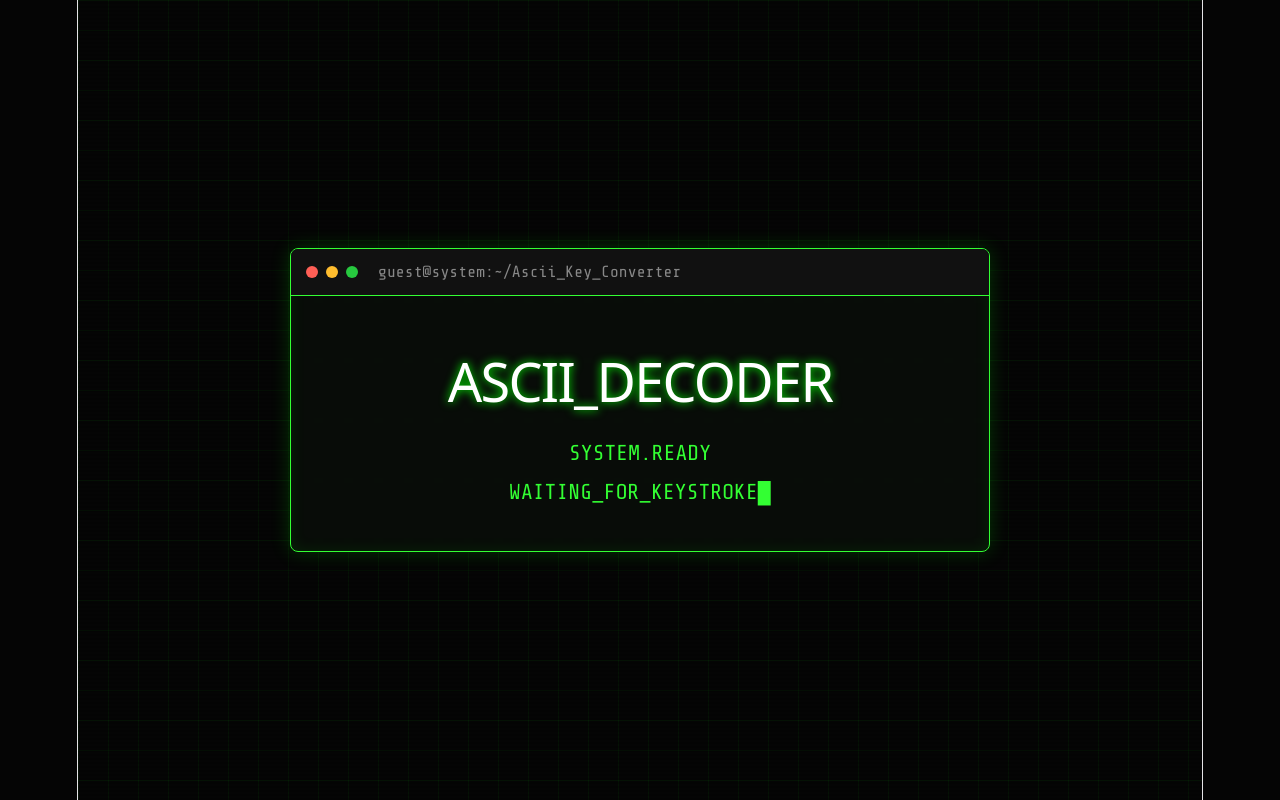
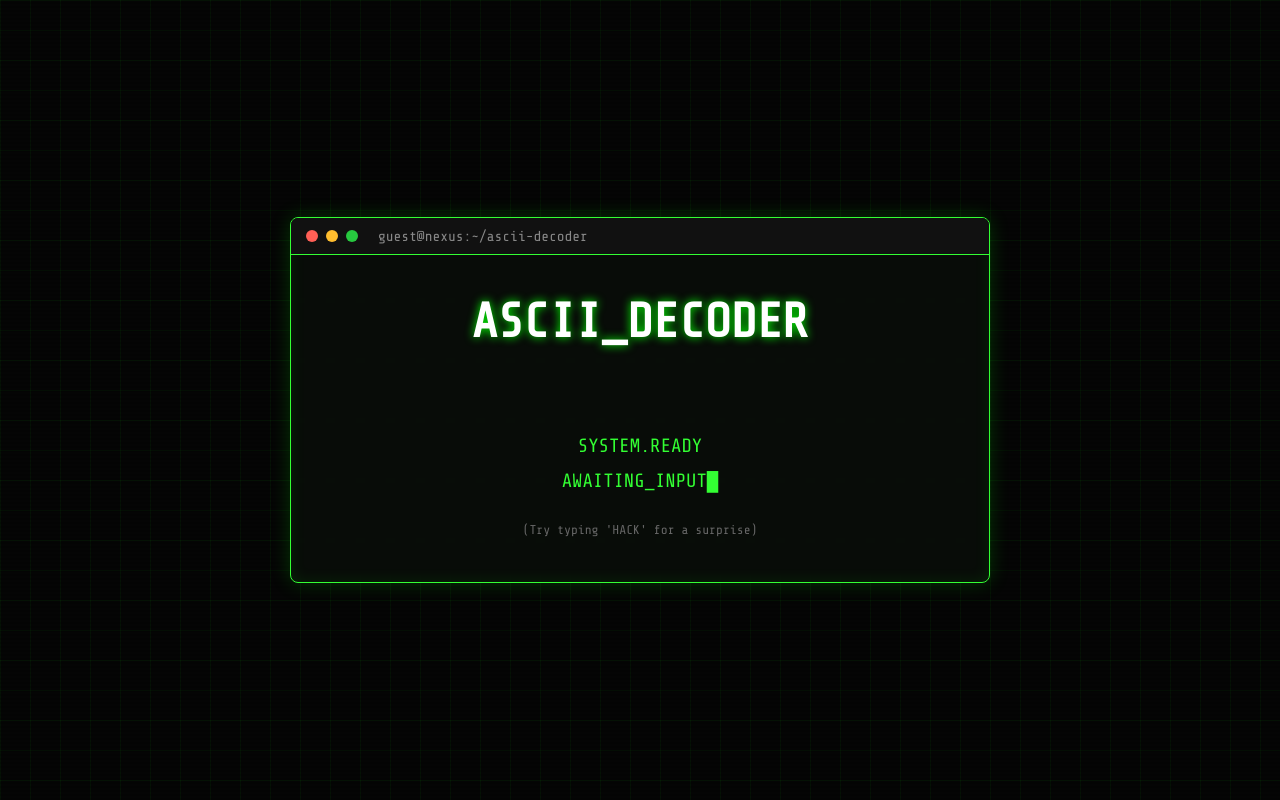
Before and after one commit to Angkon-Kar/ascii-converter, a React (Vite) app in the folder ascii-converter/: page / in a window 1280 px wide. Built offline with nearby package versions, Linux system fonts and the light colour scheme.

Commit message:
ASCII converter app update

```diff
--- a/ascii-converter/src/App.jsx
+++ b/ascii-converter/src/App.jsx
@@ -1,9 +1,34 @@
-import { useState, useEffect } from 'react';
+import { useState, useEffect, useRef } from 'react';
 import './App.css';
 
 function App() {
   const [keyInfo, setKeyInfo] = useState(null);
   const [isGlitching, setIsGlitching] = useState(false);
+  const [history, setHistory] = useState([]);
+  const [easterEgg, setEasterEgg] = useState(false);
+
+  // Ref used to track sequence without re-rendering every time
+  const sequenceRef = useRef("");
+
+  // Sound Generator (Web Audio API - No external files needed!)
+  const playSound = () => {
+    try {
+      const audioCtx = new (window.AudioContext || window.webkitAudioContext)();
+      const osc = audioCtx.createOscillator();
+      const gain = audioCtx.createGain();
+      osc.type = 'square';
+      osc.frequency.setValueAtTime(800, audioCtx.currentTime);
+      osc.frequency.exponentialRampToValueAtTime(300, audioCtx.currentTime + 0.05);
+      gain.gain.setValueAtTime(0.05, audioCtx.currentTime);
+      gain.gain.exponentialRampToValueAtTime(0.001, audioCtx.currentTime + 0.1);
+      osc.connect(gain);
+      gain.connect(audioCtx.destination);
+      osc.start();
+      osc.stop(audioCtx.currentTime + 0.1);
+    } catch (error) {
+      console.log("Audio not supported in this browser");
+    }
+  };
 
   useEffect(() => {
     const handleKeyDown = (event) => {
@@ -11,13 +36,44 @@ function App() {
         event.preventDefault();
       }
 
+      // Play sound on press
+      playSound();
+
+      const currentKey = event.key === ' ' ? 'Space' : event.key;
+      const asciiVal = event.keyCode;
+      const hexVal = asciiVal.toString(16).toUpperCase();
+      const binVal = asciiVal.toString(2).padStart(8, '0');
+
       setKeyInfo({
-        key: event.key === ' ' ? 'Space' : event.key,
-        ascii: event.keyCode
+        key: currentKey,
+        ascii: asciiVal,
+        hex: hexVal,
+        bin: binVal
       });
 
+      // Update History Log (Keep last 5)
+      setHistory(prev => {
+        const newLog = `> [${currentKey}] INTERCEPTED : ASCII ${asciiVal} | HEX ${hexVal}`;
+        return [newLog, ...prev].slice(0, 5);
+      });
+
+      // Easter Egg Logic: Track "HACK"
+      const char = event.key.toUpperCase();
+      if (char.length === 1) { // Only track single letters
+        sequenceRef.current += char;
+        if (sequenceRef.current.length > 10) {
+          sequenceRef.current = sequenceRef.current.slice(-10);
+        }
+        if (sequenceRef.current.includes("HACK")) {
+          setEasterEgg(true);
+          sequenceRef.current = ""; // Reset after trigger
+          setTimeout(() => setEasterEgg(false), 3500); // Hide after 3.5s
+        }
+      }
+
+      // Trigger Glitch Animation
       setIsGlitching(true);
-      setTimeout(() => setIsGlitching(false), 200);
+      setTimeout(() => setIsGlitching(false), 150);
     };
 
     window.addEventListener('keydown', handleKeyDown);
@@ -27,6 +83,15 @@ function App() {
   return (
     <div className="app-container">
       <div className="scanlines"></div>
+
+      {/* Easter Egg Overlay */}
+      {easterEgg && (
+        <div className="easter-egg-overlay">
+          <h1 className="glitch-title easter-text" data-text="SYSTEM COMPROMISED">SYSTEM COMPROMISED</h1>
+          <p className="easter-subtext">UNAUTHORIZED ACCESS DETECTED...</p>
+        </div>
+      )}
+
       <div className="terminal-window">
         <header className="terminal-header">
           <div className="window-controls">
@@ -34,25 +99,26 @@ function App() {
             <span className="dot yellow"></span>
             <span className="dot green"></span>
           </div>
-          {/* Ekhane name change kora hoyeche */}
-          <p className="terminal-path">guest@system:~/Ascii_Key_Converter</p>
+          <p className="terminal-path">guest@nexus:~/ascii-decoder</p>
         </header>
 
         <div className="terminal-body">
           <h1
             className={`glitch-title ${isGlitching ? 'glitch-active' : ''}`}
-            data-text="ASCII_KEY_CONVERTER"
+            data-text="ASCII_DECODER"
           >
             ASCII_DECODER
           </h1>
 
           <div className="display-area">
             {keyInfo ? (
-              <div className="data-box">
+              <div className="active-interface">
+                <div className="data-grid">
+
+                  {/* INPUT KEY */}
                   <div className="data-block">
                     <span className="data-label">INPUT_KEY</span>
                     <div className="hologram-box">
-                    {/* Text boro hole extra class add hobe */}
                       <span className={`key-text ${keyInfo.key.length > 3 ? 'long-text' : ''}`}>
                         {keyInfo.key}
                       </span>
@@ -60,22 +126,49 @@ function App() {
                     </div>
                   </div>
 
-                <div className="connection">
-                  <span className="arrow">⟿</span>
-                </div>
-
+                  {/* ASCII VALUE */}
                   <div className="data-block">
-                  <span className="data-label">DECIMAL_VAL</span>
+                    <span className="data-label">DECIMAL (ASCII)</span>
                     <div className="hologram-box success-box">
                       <span className="ascii-text">{keyInfo.ascii}</span>
                       <div className="scanner"></div>
                     </div>
                   </div>
+
+                  {/* HEX VALUE */}
+                  <div className="data-block">
+                    <span className="data-label">HEXADECIMAL</span>
+                    <div className="hologram-box alt-box">
+                      <span className="hex-text">{keyInfo.hex}</span>
+                      <div className="scanner"></div>
+                    </div>
+                  </div>
+
+                  {/* BINARY VALUE */}
+                  <div className="data-block">
+                    <span className="data-label">BINARY</span>
+                    <div className="hologram-box alt-box">
+                      <span className="bin-text">{keyInfo.bin}</span>
+                      <div className="scanner"></div>
+                    </div>
+                  </div>
+
+                </div>
+
+                {/* HISTORY LOG */}
+                <div className="history-log">
+                  <p className="log-header">--- REALTIME INTERCEPT LOG ---</p>
+                  {history.map((log, index) => (
+                    <p key={index} className="log-entry">{log}</p>
+                  ))}
+                </div>
+
               </div>
             ) : (
               <div className="idle-state">
                 <p>SYSTEM.READY</p>
-                <p>WAITING_FOR_KEYSTROKE<span className="blinking-cursor">█</span></p>
+                <p>AWAITING_INPUT<span className="blinking-cursor">█</span></p>
+                <p className="hint-text">(Try typing 'HACK' for a surprise)</p>
               </div>
             )}
           </div>
--- a/ascii-converter/src/index.css
+++ b/ascii-converter/src/index.css
@@ -1,111 +1,188 @@
-:root {
-  --text: #6b6375;
-  --text-h: #08060d;
-  --bg: #fff;
-  --border: #e5e4e7;
-  --code-bg: #f4f3ec;
-  --accent: #aa3bff;
-  --accent-bg: rgba(170, 59, 255, 0.1);
-  --accent-border: rgba(170, 59, 255, 0.5);
-  --social-bg: rgba(244, 243, 236, 0.5);
-  --shadow:
-    rgba(0, 0, 0, 0.1) 0 10px 15px -3px, rgba(0, 0, 0, 0.05) 0 4px 6px -2px;
+@import url('https://fonts.googleapis.com/css2?family=Share+Tech+Mono&display=swap');
 
-  --sans: system-ui, 'Segoe UI', Roboto, sans-serif;
-  --heading: system-ui, 'Segoe UI', Roboto, sans-serif;
-  --mono: ui-monospace, Consolas, monospace;
-
-  font: 18px/145% var(--sans);
-  letter-spacing: 0.18px;
-  color-scheme: light dark;
-  color: var(--text);
-  background: var(--bg);
-  font-synthesis: none;
-  text-rendering: optimizeLegibility;
-  -webkit-font-smoothing: antialiased;
-  -moz-osx-font-smoothing: grayscale;
-
-  @media (max-width: 1024px) {
-    font-size: 16px;
-  }
-}
-
-@media (prefers-color-scheme: dark) {
-  :root {
-    --text: #9ca3af;
-    --text-h: #f3f4f6;
-    --bg: #16171d;
-    --border: #2e303a;
-    --code-bg: #1f2028;
-    --accent: #c084fc;
-    --accent-bg: rgba(192, 132, 252, 0.15);
-    --accent-border: rgba(192, 132, 252, 0.5);
-    --social-bg: rgba(47, 48, 58, 0.5);
-    --shadow:
-      rgba(0, 0, 0, 0.4) 0 10px 15px -3px, rgba(0, 0, 0, 0.25) 0 4px 6px -2px;
-  }
-
-  #social .button-icon {
-    filter: invert(1) brightness(2);
-  }
+* {
+  box-sizing: border-box;
+  margin: 0;
+  padding: 0;
 }
 
 body {
-  margin: 0;
+  background-color: #050505;
+  color: #0f0;
+  font-family: 'Share Tech Mono', monospace;
+  overflow: hidden;
 }
 
-#root {
-  width: 1126px;
-  max-width: 100%;
-  margin: 0 auto;
-  text-align: center;
-  border-inline: 1px solid var(--border);
-  min-height: 100svh;
+.app-container {
+  display: flex;
+  align-items: center;
+  justify-content: center;
+  min-height: 100vh;
+  background-image:
+    linear-gradient(rgba(0, 255, 0, 0.05) 1px, transparent 1px),
+    linear-gradient(90deg, rgba(0, 255, 0, 0.05) 1px, transparent 1px);
+  background-size: 30px 30px;
+  position: relative;
+}
+
+.scanlines {
+  position: absolute;
+  top: 0; left: 0; width: 100%; height: 100%;
+  background: linear-gradient(to bottom, rgba(255,255,255,0), rgba(255,255,255,0) 50%, rgba(0,0,0,0.2) 50%, rgba(0,0,0,0.2));
+  background-size: 100% 4px;
+  pointer-events: none;
+  z-index: 10;
+}
+
+/* Easter Egg Overlay */
+.easter-egg-overlay {
+  position: absolute;
+  top: 0; left: 0; width: 100%; height: 100%;
+  background: rgba(255, 0, 0, 0.85);
+  z-index: 999;
   display: flex;
   flex-direction: column;
-  box-sizing: border-box;
+  align-items: center;
+  justify-content: center;
+  animation: bgFlash 0.5s infinite alternate;
 }
 
-h1,
-h2 {
-  font-family: var(--heading);
-  font-weight: 500;
-  color: var(--text-h);
+@keyframes bgFlash {
+  from { background: rgba(150, 0, 0, 0.9); }
+  to { background: rgba(255, 0, 0, 0.95); }
 }
 
-h1 {
-  font-size: 56px;
-  letter-spacing: -1.68px;
-  margin: 32px 0;
-  @media (max-width: 1024px) {
-    font-size: 36px;
-    margin: 20px 0;
-  }
+.easter-text {
+  font-size: 4rem;
+  color: #fff;
+  text-shadow: 0 0 20px #fff;
 }
-h2 {
-  font-size: 24px;
-  line-height: 118%;
-  letter-spacing: -0.24px;
-  margin: 0 0 8px;
-  @media (max-width: 1024px) {
-    font-size: 20px;
-  }
-}
-p {
-  margin: 0;
+.easter-subtext {
+  font-size: 1.5rem;
+  color: #fff;
+  margin-top: 10px;
+  letter-spacing: 3px;
 }
 
-code,
-.counter {
-  font-family: var(--mono);
-  display: inline-flex;
-  border-radius: 4px;
-  color: var(--text-h);
+/* Terminal Window */
+.terminal-window {
+  width: 90%;
+  max-width: 800px;
+  background: rgba(10, 15, 10, 0.85);
+  border: 1px solid #33ff33;
+  border-radius: 8px;
+  box-shadow: 0 0 20px rgba(0, 255, 0, 0.2), inset 0 0 15px rgba(0, 255, 0, 0.1);
+  backdrop-filter: blur(5px);
+  z-index: 20;
 }
 
-code {
-  font-size: 15px;
-  line-height: 135%;
-  padding: 4px 8px;
-  background: var(--code-bg);
+.terminal-header {
+  background: #111;
+  padding: 10px 15px;
+  display: flex;
+  align-items: center;
+  border-bottom: 1px solid #33ff33;
 }
+
+.window-controls { display: flex; gap: 8px; }
+.dot { width: 12px; height: 12px; border-radius: 50%; }
+.red { background: #ff5f56; }
+.yellow { background: #ffbd2e; }
+.green { background: #27c93f; }
+
+.terminal-path { margin-left: 20px; color: #888; font-size: 0.9rem; }
+.terminal-body { padding: 30px; text-align: center; }
+
+/* Glitch Title */
+.glitch-title {
+  font-size: 2.5rem;
+  color: #fff;
+  text-shadow: 0 0 10px #0f0;
+  margin-bottom: 30px;
+  position: relative;
+  display: inline-block;
+}
+.glitch-active { animation: glitch 0.2s cubic-bezier(.25, .46, .45, .94) both infinite; }
+
+@keyframes glitch {
+  0% { transform: translate(0) }
+  20% { transform: translate(-3px, 3px) }
+  40% { transform: translate(-3px, -3px) }
+  60% { transform: translate(3px, 3px) }
+  80% { transform: translate(3px, -3px) }
+  100% { transform: translate(0) }
+}
+
+/* Data Display */
+.active-interface { display: flex; flex-direction: column; align-items: center; }
+
+.data-grid {
+  display: grid;
+  grid-template-columns: 1fr 1fr;
+  gap: 20px 40px;
+  margin-bottom: 30px;
+}
+
+.data-block { display: flex; flex-direction: column; align-items: center; }
+.data-label { color: #33ff33; margin-bottom: 10px; letter-spacing: 2px; font-size: 0.85rem; }
+
+/* Hologram Boxes */
+.hologram-box {
+  position: relative;
+  width: 140px;
+  height: 90px;
+  display: flex;
+  justify-content: center;
+  align-items: center;
+  border: 1px solid #00f3ff;
+  background: rgba(0, 243, 255, 0.05);
+  box-shadow: 0 0 10px rgba(0, 243, 255, 0.2), inset 0 0 10px rgba(0, 243, 255, 0.1);
+  border-radius: 6px;
+  overflow: hidden;
+}
+
+.success-box {
+  border-color: #33ff33;
+  background: rgba(51, 255, 51, 0.05);
+  box-shadow: 0 0 10px rgba(51, 255, 51, 0.2), inset 0 0 10px rgba(51, 255, 51, 0.1);
+}
+
+.alt-box {
+  border-color: #ff00ea;
+  background: rgba(255, 0, 234, 0.05);
+  box-shadow: 0 0 10px rgba(255, 0, 234, 0.2), inset 0 0 10px rgba(255, 0, 234, 0.1);
+}
+
+/* Typography inside boxes */
+.key-text { font-size: 2.5rem; color: #00f3ff; text-shadow: 0 0 8px #00f3ff; text-align: center; width: 100%; padding: 0 5px; word-wrap: break-word; }
+.key-text.long-text { font-size: 1.2rem; line-height: 1.2; }
+.ascii-text { font-size: 3rem; color: #33ff33; text-shadow: 0 0 8px #33ff33; }
+.hex-text { font-size: 2.5rem; color: #ff00ea; text-shadow: 0 0 8px #ff00ea; }
+.bin-text { font-size: 1.2rem; color: #ff00ea; text-shadow: 0 0 8px #ff00ea; letter-spacing: 2px; }
+
+/* Scanner Animation */
+.scanner {
+  position: absolute; top: 0; left: 0; width: 100%; height: 2px;
+  background: rgba(255, 255, 255, 0.8);
+  box-shadow: 0 0 10px #fff;
+  opacity: 0.5;
+  animation: scan 2.5s linear infinite;
+}
+@keyframes scan { 0% { top: 0; } 50% { top: 100%; } 100% { top: 0; } }
+
+/* History Log */
+.history-log {
+  width: 100%;
+  background: rgba(0, 255, 0, 0.05);
+  border-left: 2px solid #33ff33;
+  padding: 15px;
+  text-align: left;
+}
+.log-header { color: #888; font-size: 0.8rem; margin-bottom: 10px; }
+.log-entry { color: rgba(51, 255, 51, 0.85); font-size: 0.9rem; margin: 4px 0; }
+
+/* Idle State */
+.idle-state { color: #33ff33; font-size: 1.2rem; line-height: 1.8; margin-top: 40px; }
+.hint-text { font-size: 0.8rem; color: #666; margin-top: 20px; }
+.blinking-cursor { animation: blink 1s step-end infinite; }
+@keyframes blink { 50% { opacity: 0; } }
```
Lines whose indentation alone changed are shown as unchanged.
